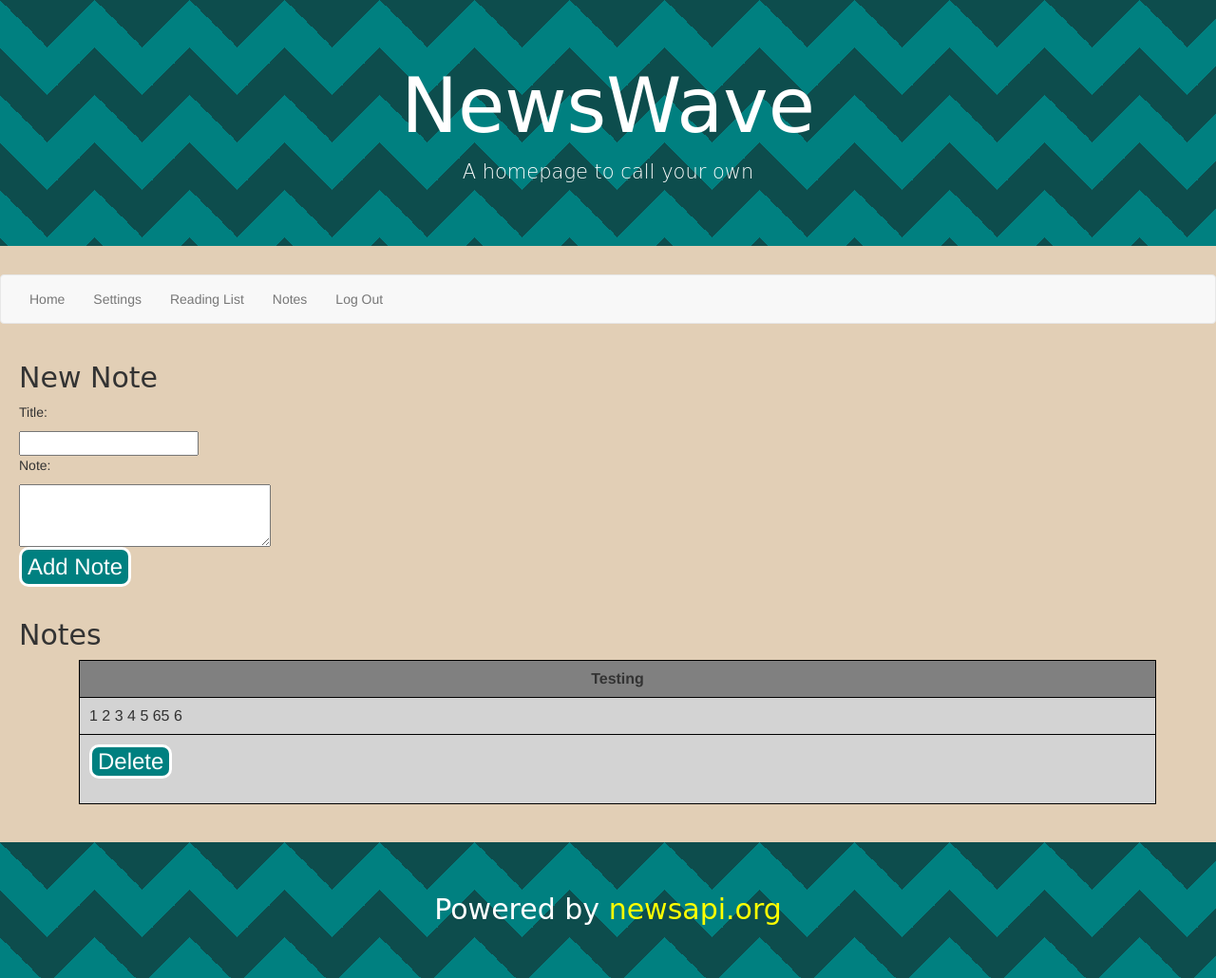
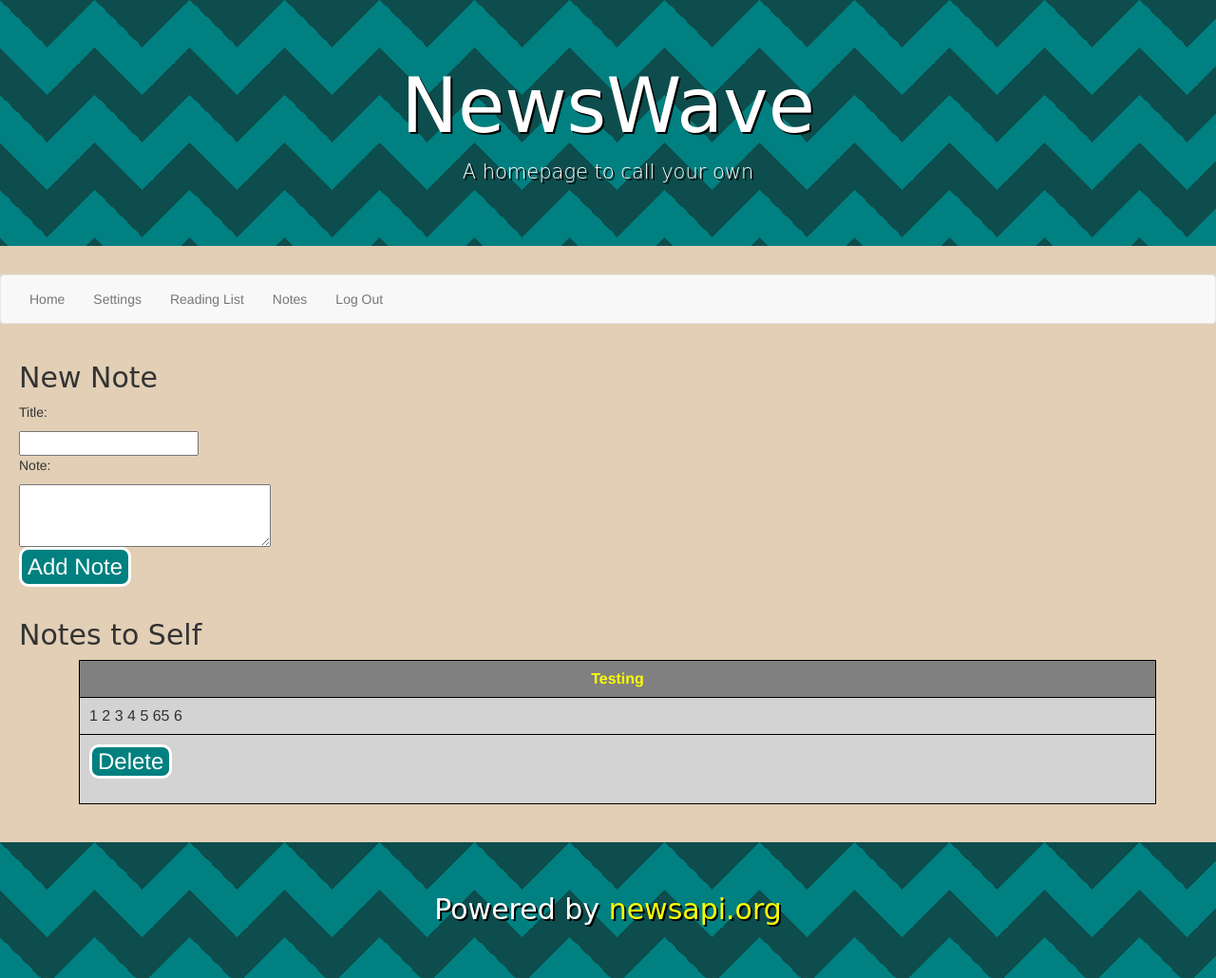
Before and after one commit to zbay/NewsWave, a Django app: template apps/news/templates/notes.html in a window 1280 px wide. Shown: the whole page at 95% size. Run offline with Django 3.2, Linux system fonts and the light colour scheme; the template is opened without the code that fills it: values that come from a table or form of the project are taken from there, others are empty; data comes from the database, SQL or seed files in the repository; both versions use the stored data as it was after the commit; parts of the project's set-up code (start-up, migrations or seed data) failed here and were passed over; some libraries are stand-ins or nearby versions; some web fonts are replaced.

Commit message:
Style tweaks

```diff
--- a/apps/news/templates/base.html
+++ b/apps/news/templates/base.html
@@ -12,6 +12,7 @@
                     linear-gradient(225deg, #0D4D4D 25%, transparent 25%) -50px 0,
                     linear-gradient(315deg, #0D4D4D 25%, transparent 25%),
                     linear-gradient(45deg, #0D4D4D 25%, transparent 25%);
+                text-shadow: 2px 2px black;
                 background-size: 100px 100px;
                 background-color: teal;
                 font-family: 'Germania One', cursive;
@@ -80,7 +81,7 @@
             <div class="container-fluid">
                 <ul class="nav navbar-nav">
                     {% if current_page == "home" %}
-                        <li class="active"><a href="/">Home</a></li>
+                        <li class="active"><a href="/">News</a></li>
                     {% else %}
                         <li><a href="/">Home</a></li>
                     {% endif %}
--- a/apps/news/templates/home.html
+++ b/apps/news/templates/home.html
@@ -76,7 +76,7 @@ $(document).ready(function(){
                     var story = stories[j];
                     console.log(story.title);
                     console.log(story.title.replace(/["']/g, "&quot;"));
-                    var titleString = "<a class='title' href='" + story.url + "'>" + story.title + "</a><br />";
+                    var titleString = "<a class='title' href='" + story.url + "' target='_blank'>" + story.title + "</a><br />";
                     var imgString = "<img src='" + story.urlToImage + "'/><br />";
                     var descString = "<p>" + story.description + "</p>";
                     var formString = "<form action='/add_story' method='post' class='storyForm'>{% csrf_token %}<input type='hidden' name='url' value='" + story.url + "'/><input type='hidden' name='title' value='" + story.title.replace(/["]/g, "&quot;").replace(/[']/g, "&apos;") + "'/><input type='submit' class='story_submit' value='Add to reading list'></form>";
--- a/apps/news/templates/notes.html
+++ b/apps/news/templates/notes.html
@@ -20,6 +20,7 @@
     }
     thead {
         background-color: gray;
+        color:yellow;
     }
     thead td {
         font-size: 16px;
@@ -45,7 +46,7 @@
     </form>
 </div>
 <div class="notes">
-    <h2>Notes</h2>
+    <h2>Notes to Self</h2>
     {% for note in notes %}
     <table>
         <thead>
--- a/apps/news/templates/reading_list.html
+++ b/apps/news/templates/reading_list.html
@@ -54,7 +54,7 @@
 </script>
 
 <div id="readingList">
-    <h2>Reading List</h2>
+    <h2>{{first_name}}'s Reading List</h2>
     <table>
         <thead>
             <tr>
--- a/apps/news/views.py
+++ b/apps/news/views.py
@@ -99,7 +99,8 @@ def reading_list(request, username):
     print stories
     context = {
         'stories': stories,
-        'current_page': "reading_list"
+        'current_page': "reading_list",
+        'first_name': request.session['first_name']
     }
     return render(request, "reading_list.html", context)
 
```
Also changed, not shown: apps/news/migrations/0001_initial.py, apps/news/migrations/0003_note_title.py (deleted), db.sqlite3, 1 other file.
